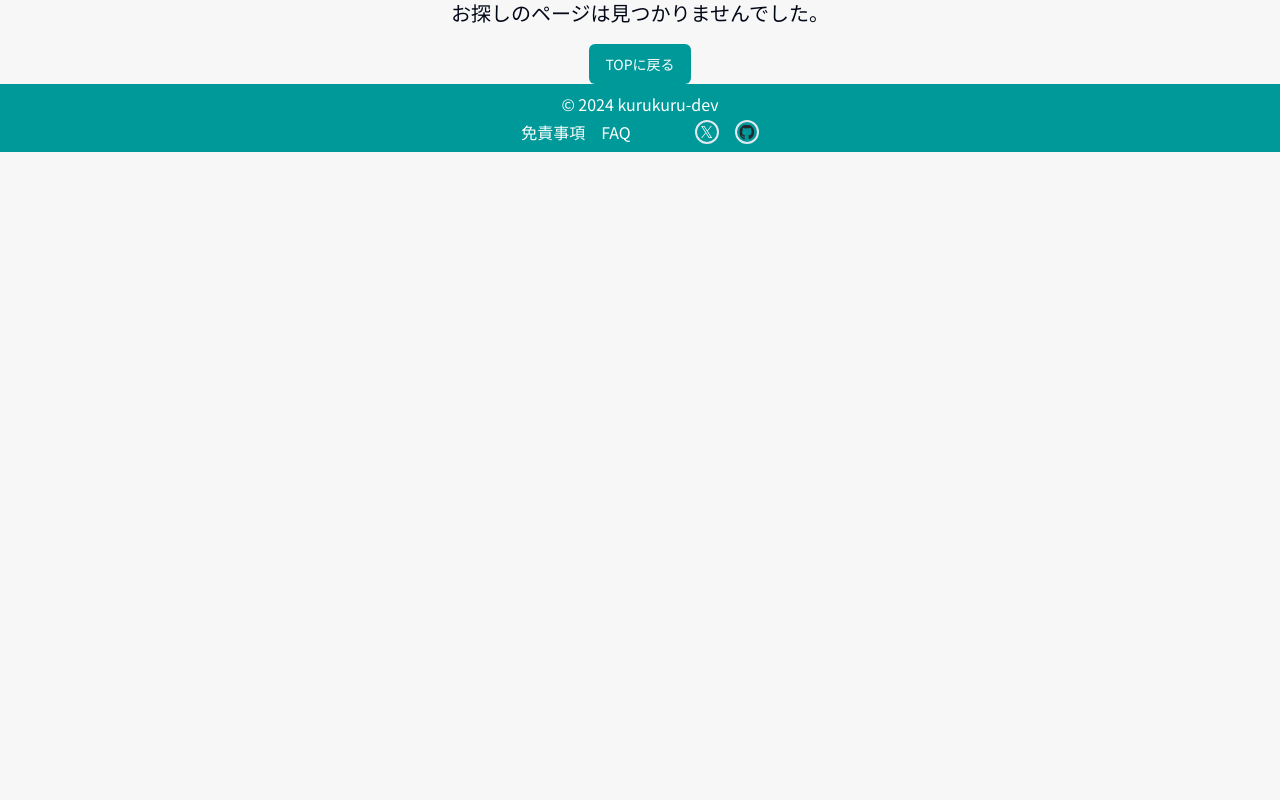
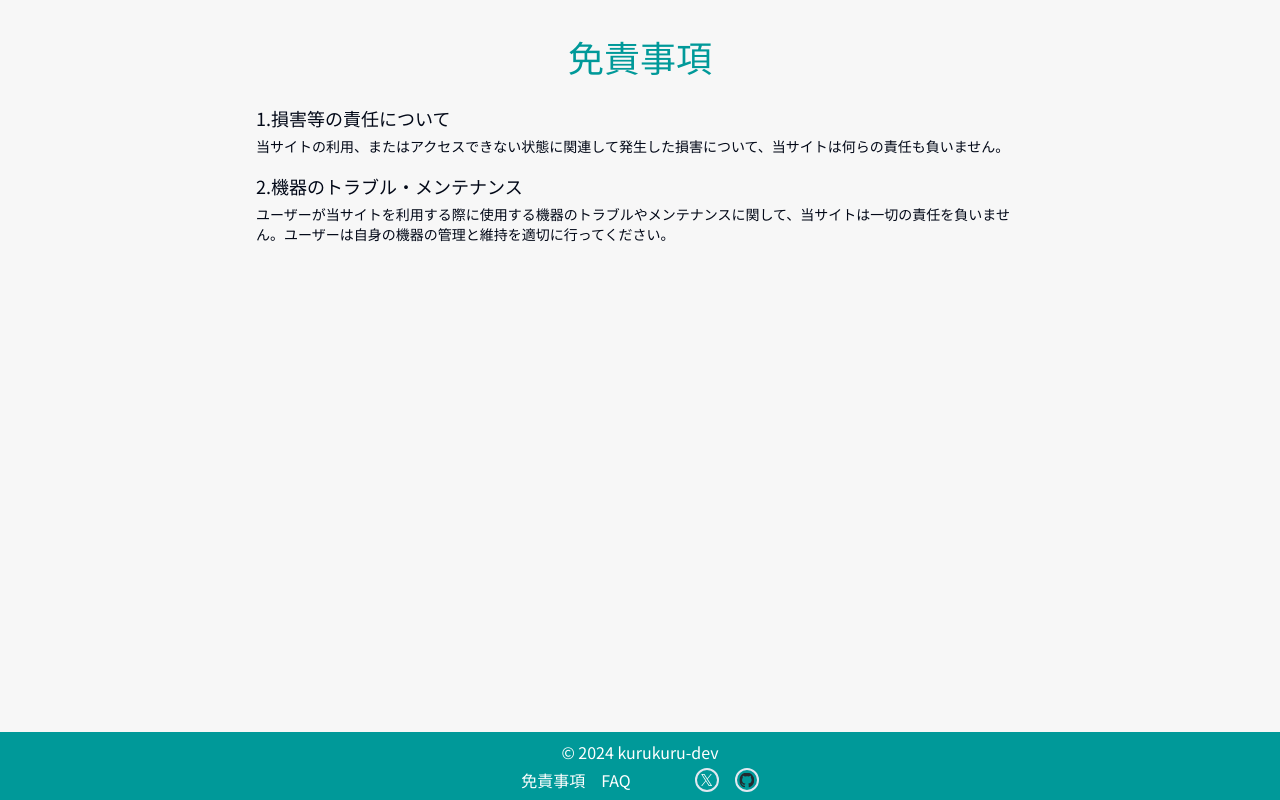
Before and after one commit to kurukuru-dev/mandal-achieve, a Next.js app: page /disclaimer in a window 1280 px wide. Before the commit this address had no page. Built offline with nearby package versions, Linux system fonts and the light colour scheme.

Commit message:
免責事項ページを作成

```diff
--- /dev/null
+++ b/src/app/disclaimer/page.tsx
@@ -0,0 +1,21 @@
+export default function Disclaimer() {
+  return (
+    <main className="relative mt-10 flex flex-grow flex-col items-center">
+      <h1 className="text-4xl text-primary">免責事項</h1>
+      <ol className="mt-6 max-w-screen-md">
+        <li>
+          <p className="text-lg">1.損害等の責任について</p>
+          <p className="mt-1 text-sm">
+            当サイトの利用、またはアクセスできない状態に関連して発生した損害について、当サイトは何らの責任も負いません。
+          </p>
+        </li>
+        <li className="mt-4">
+          <p className="text-lg">2.機器のトラブル・メンテナンス</p>
+          <p className="mt-1 text-sm">
+            ユーザーが当サイトを利用する際に使用する機器のトラブルやメンテナンスに関して、当サイトは一切の責任を負いません。ユーザーは自身の機器の管理と維持を適切に行ってください。
+          </p>
+        </li>
+      </ol>
+    </main>
+  );
+}
```
